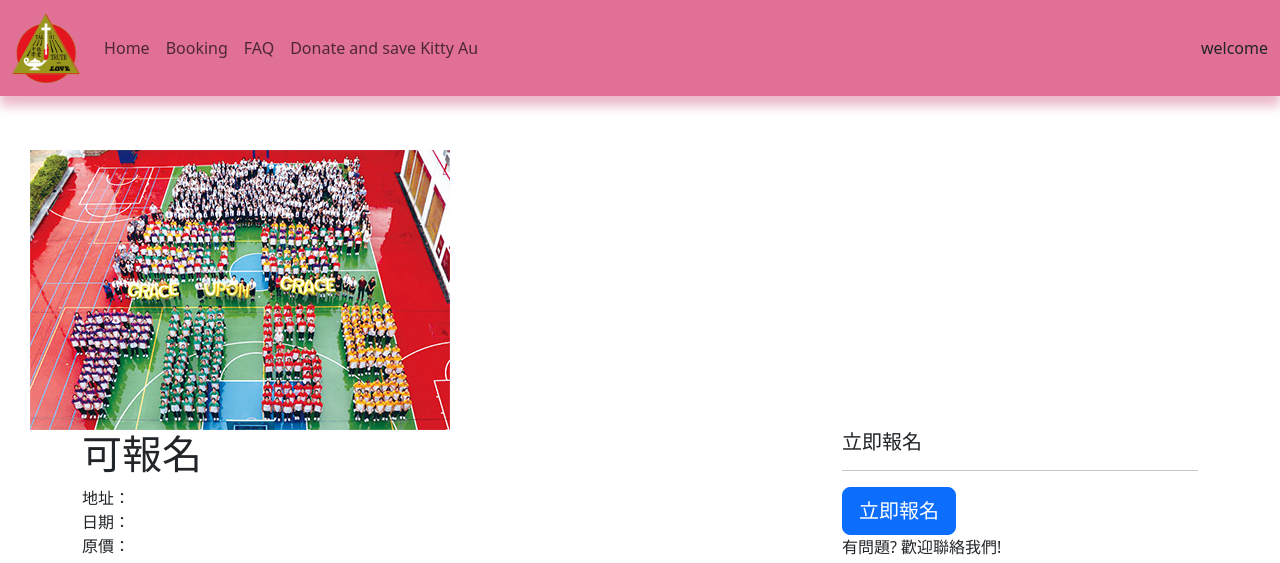
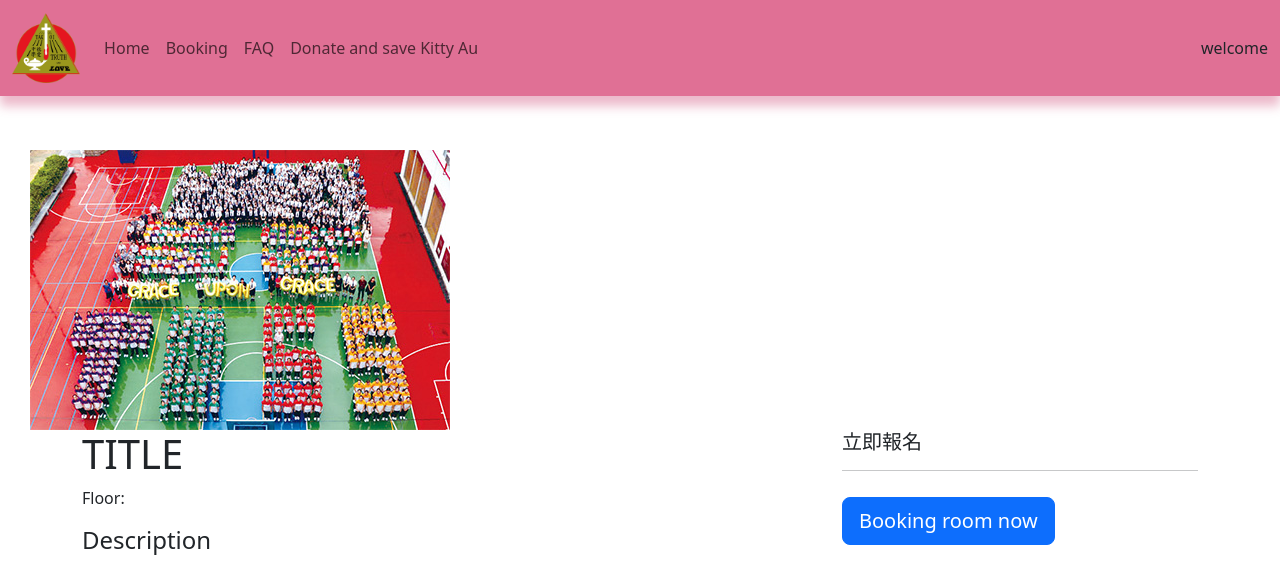
Before and after one commit to Jie01/testsba, a Node server app: page /single in a window 1280 px wide. Shown: the top 563 px of the page. Run offline with Node 20, Linux system fonts and the light colour scheme.

Commit message:
testsba v2

```diff
--- a/public/booking.css
+++ b/public/booking.css
@@ -6,7 +6,7 @@ nav{
 }
 
 body{
-    padding: 0px 30px 0px 30px;
+    padding: 0px 30px 30px 30px;
 }
 
 /* .roomitem{
@@ -30,3 +30,7 @@ body{
 a{
     text-decoration: none;
 }
+
+.btn-lg{
+    margin: 10px 0px;
+}
--- a/routes/pages.js
+++ b/routes/pages.js
@@ -1,3 +1,4 @@
+const { text } = require("express");
 const express = require("express");
 const router = express.Router();
 
@@ -11,7 +12,12 @@ router.get('/register', function (req, res) {
 });
 
 router.get('/single', function (req, res) {
-    res.render('single');
+    const text = `${req.url}`;
+    const id = text.toString().substring(text.length-4)
+    console.log(id);
+    res.render('single', {
+
+    });
 });
 
 module.exports = router;
--- a/server.js
+++ b/server.js
@@ -145,7 +145,7 @@ app.post('/', async (request, response)=>{
                 console.log(v[index])
                text += `<div class="col-6 col-sm-4">
                             <div class="outer">
-                                    <a href="/single" class="roomitem">
+                                    <a href="/single?${v[index].RID}" class="roomitem">
                                     <img src="itembg.jpg" alt="background image" style="max-width:100%;">
                                         <div class="upper">
                                             <h4>${v[index].name} - ${v[index].floor}/F</h4>
--- a/views/single.hbs
+++ b/views/single.hbs
@@ -60,50 +60,30 @@
                         <div class="container">
                             <div class='row'>
                                 <div class='col-md-8'>
-                                    <h1> <span class='thetag'>可報名</span></h1>
+                                    <h1> <span class='thetag'>TITLE</span></h1>
                                     <p>
-                                        地址：<br>
-                                        日期： <br>
-                                        原價：
+                                        Floor: <br>
                                     </p>
-                                    <h4>簡介</h4>
+                                    <h4>Description</h4>
+                                    <p class='lead'>Description of room </p>
 
                                 </div>
                                 <div class='col-md-4'>
                                     <div class='apply'>
                                         <h5><i class="far fa-calendar-check"></i> 立即報名</h5>
                                         <hr>
-                                        <a class="btn btn-primary btn-lg" href="#" role="button">立即報名</a>
+                                        <a class="btn btn-primary btn-lg" href="#" role="button">Booking room now</a>
+                                        <a class="btn btn-primary btn-lg" href="#" role="button">Check Current Availability</a>
+                                        <a class="btn btn-primary btn-lg" href="#" role="button">Rules for using the room</a>
                                     </div>
                                     <div class='applybelow'>
-                                    <p>有問題? 歡迎聯絡我們!</p>
-                                    <a href='#' class='btn2'>聯絡我們: (852) 1234-1234</a>
+                                    <p>Have any diffculty? Welcome to contact us</p>
+                                    <a href='#' class='btn2'>Contact number: (852) 1234-1234</a>
                                     </div>
                                 </div>
                             </div>
                         </div>
                     </section>
 
-                    <section id='second'>
-                        <div class="container">
-                            <div class='row'>
-                                <div class='col-md-8 offset-md-2 text-center'>
-                                    <h3>搞手的話</h3>
-                                    <div class='row'>
-                                        <div class='col-md-4 text-center'>
-                                            <img src='<?php get_template_directory_uri(); ?>/pictures/inner.png'>
-                                            <h5>搞手Danny</h5>
-                                        </div>
-                                        <div class='col-md-8 text-left'>
-                                            <p class='lead'>無論你是單身一人，或是一班朋友想去狂歡，只要你是Cool Guys/ Girls, 都歡迎加入我們這個大家庭！</p>
-                                            <p>你好！我叫Danny！是K.O.Party的活動搞手之一。記得5年前我在加拿大畢業後，剛剛回來香港，朋友並不多。為了擴闊生活圈子，我嘗試舉辦各式各樣的派對。今天，我已經舉辦過超過100場不同形式的派對。除了結識到很多不同圈子的朋友，也度過了一段非常充實的狂歡歲月。</p>
-                                            <p>人生的美妙在於遇見不同的人，遇到不同的事。如果你也想擴闊生活圈子，為生命留下深刻烙印，不妨考慮參加我們的派對，與我們一起去狂歡！</p>
-                                        </div>
-                                    </div>
-                                </div>
-                            <div>
-                        </div>
-
-                    </section>
 </body>
 </html>
```
